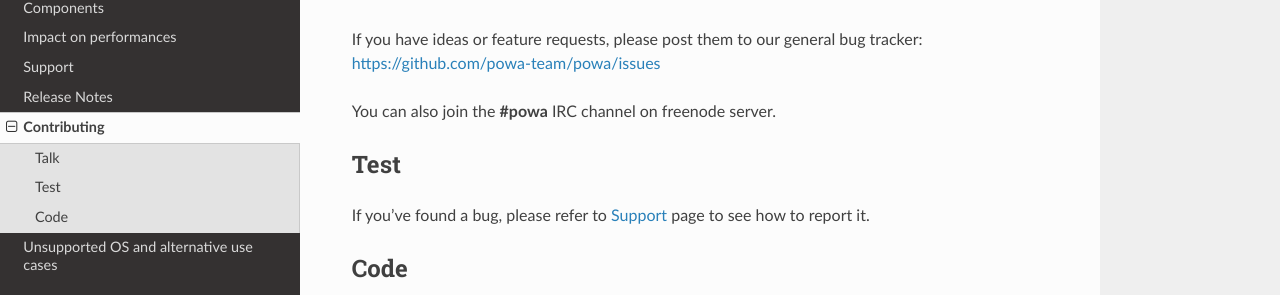
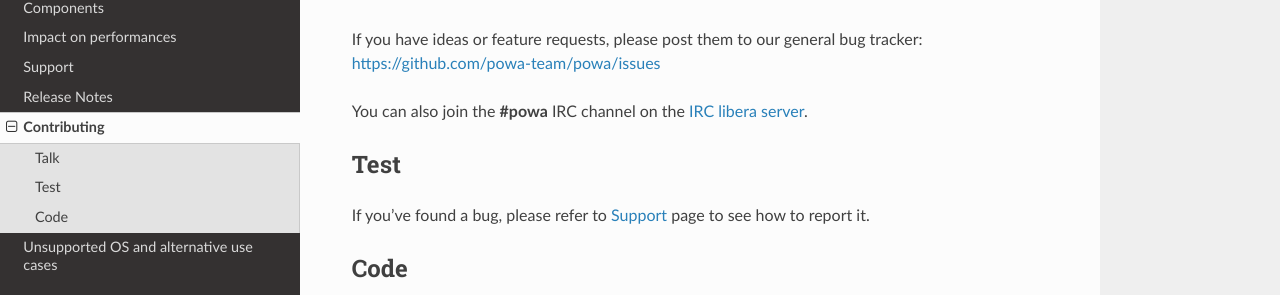
Before and after one commit to powa-team/powa, a Sphinx documentation site: the page built from docs/contributing.rst, in a window 1280 px wide and 1009 px high. Shown: the part 260-555 px from the top of the window. Built offline with Sphinx 7.4.7 and the Read the Docs theme 3.1.0, drawn with Linux system fonts in a browser that asks for light colours.

Commit message:
Update IRC reference to libera.chat

```diff
--- a/docs/contributing.rst
+++ b/docs/contributing.rst
@@ -11,7 +11,8 @@ Talk
 If you have ideas or feature requests, please post them to our general bug
 tracker: https://github.com/powa-team/powa/issues
 
-You can also join the **#powa** IRC channel on freenode server.
+You can also join the **#powa** IRC channel on the `IRC libera server
+<https://libera.chat/>`_.
 
 Test
 ----
```
